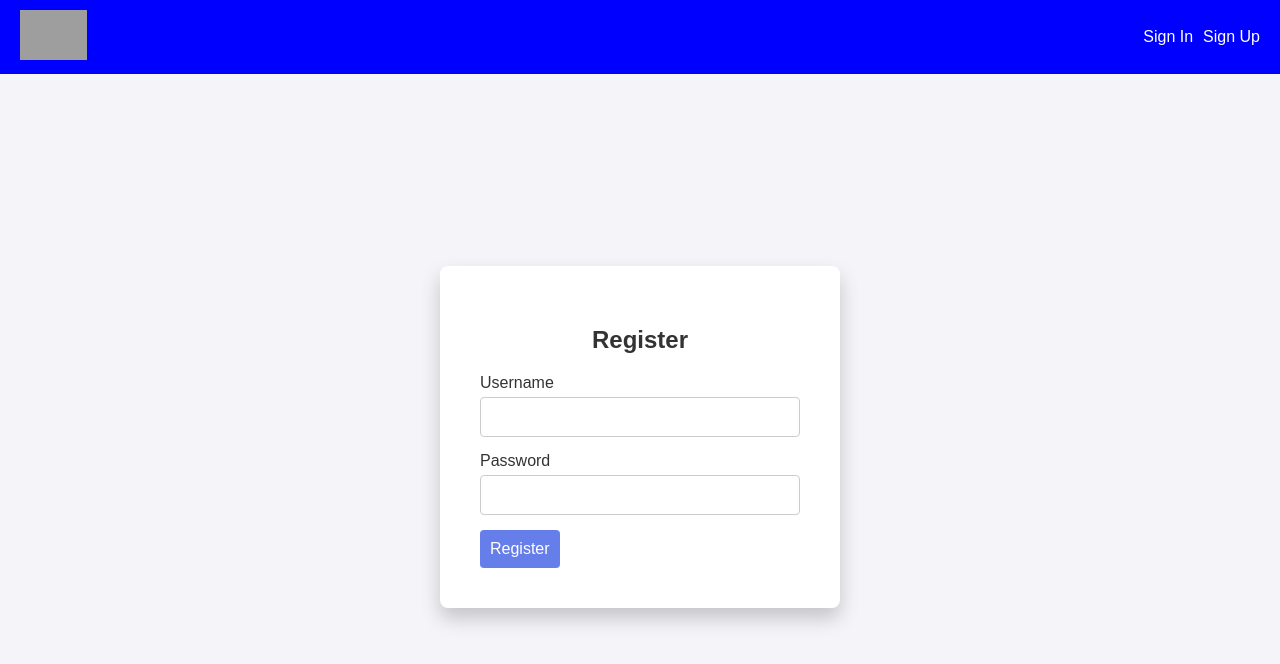
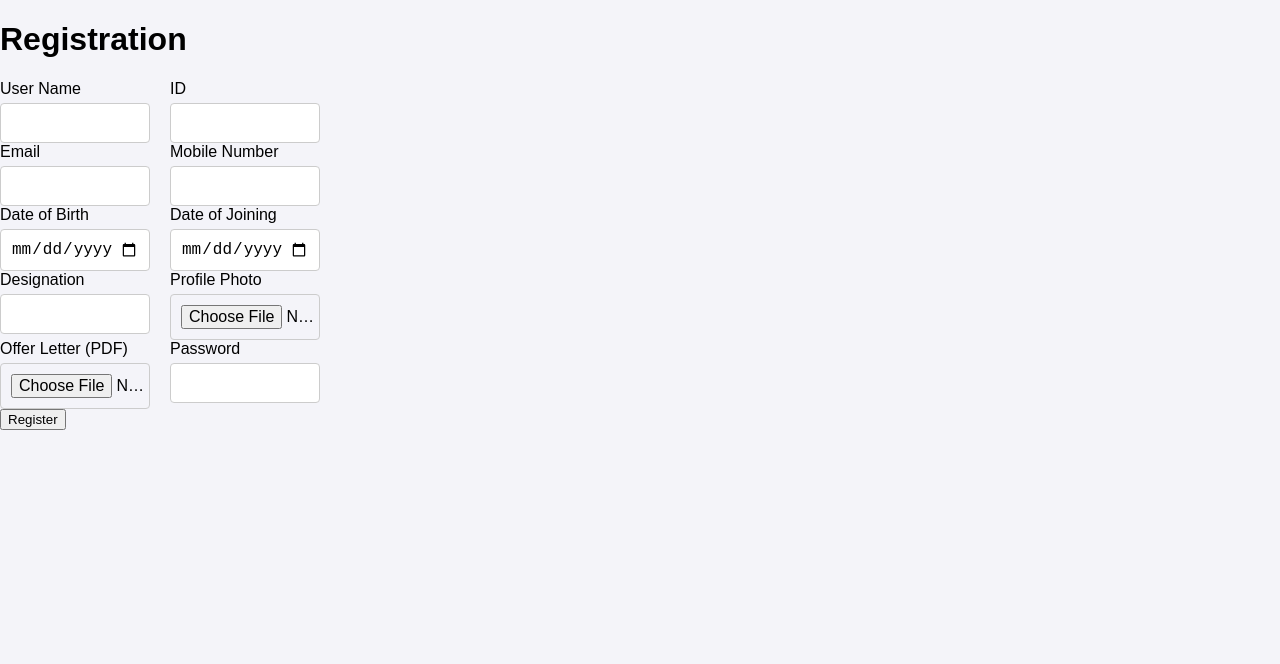
Before and after one commit to Mohan-Ganta/VTSEMP, a React (Vite) app: page /register in a window 1280 px wide. Shown: the top 664 px of the page. Built offline with nearby package versions, Linux system fonts and the light colour scheme; grey boxes are pictures that could not be loaded.

Commit message:
chhanged leave app

```diff
--- a/src/admin/dashboard/EmpDashboard.jsx
+++ b/src/admin/dashboard/EmpDashboard.jsx
@@ -8,6 +8,7 @@ function Empdashboard() {
       <header className="dashboard-header">
         <div className="logo">
           <img src="./../../public/logo-icon.png" alt="Logo" />
+          VTS
         </div>
         <div className="user-info">
           <span className="user-name">John Doe</span>
--- a/src/admin/leaves/Leave.jsx
+++ b/src/admin/leaves/Leave.jsx
@@ -5,10 +5,9 @@ import "./Leave.css";
 function LeavePage() {
   const [leaveRequests, setLeaveRequests] = useState([]);
   const [sortBy, setSortBy] = useState("");
-  const [filterBy, setFilterBy] = useState("");
+  const [filterBy, setFilterBy] = useState("Pending");
 
   useEffect(() => {
-    // Fetch leave requests from the server on component mount
     fetchLeaveRequests();
   }, []);
 
@@ -44,8 +43,43 @@ function LeavePage() {
   const sortLeaveRequests = (requests) => {
     if (sortBy === "date") {
       return [...requests].sort((a, b) => new Date(b.date) - new Date(a.date));
+    } else if (sortBy === "status") {
+      return [...requests].sort((a, b) => {
+        const statusA = a.status.toUpperCase();
+        const statusB = b.status.toUpperCase();
+        if (statusA < statusB) {
+          return -1;
+        }
+        if (statusA > statusB) {
+          return 1;
+        }
+        return 0;
+      });
     } else {
       return requests;
+    }
+  };
+
+  const handleStatusChange = async (e, index) => {
+    const { value } = e.target;
+    const updatedLeaveRequests = [...leaveRequests];
+    updatedLeaveRequests[index].status = value;
+    setLeaveRequests(updatedLeaveRequests);
+
+    try {
+      await axios.put(
+        `https://vtsemp-back.onrender.com/leave/${updatedLeaveRequests[index]._id}`,
+        {
+          status: value,
+        }
+      );
+    } catch (error) {
+      console.error("Error updating leave status:", error);
+      setLeaveRequests((prevRequests) => {
+        const rollbackRequests = [...prevRequests];
+        rollbackRequests[index].status = leaveRequests[index].status;
+        return rollbackRequests;
+      });
     }
   };
 
@@ -54,14 +88,15 @@ function LeavePage() {
       <div className="leave-page-header">
         <h1>Leave Requests</h1>
         <div className="leave-page-sort">
-          <label>Sort by:</label>
+          {/* <label>Sort by:</label>
           <select onChange={handleSortChange}>
             <option value="">None</option>
             <option value="date">Date</option>
-          </select>
+            <option value="status">Status</option>
+          </select> */}
           <label>Filter by Status:</label>
-          <select onChange={handleFilterChange}>
-            <option value="">All</option>
+          <select value={filterBy} onChange={handleFilterChange}>
+            <option value="Pending">Pending</option>
             <option value="Approved">Approved</option>
             <option value="Declined">Declined</option>
           </select>
@@ -85,7 +120,16 @@ function LeavePage() {
                 <td>{request.name}</td>
                 <td>{request.id}</td>
                 <td>{request.reason}</td>
-                <td>{request.status}</td>
+                <td>
+                  <select
+                    value={request.status}
+                    onChange={(e) => handleStatusChange(e, index)}
+                  >
+                    <option value="Pending">Pending</option>
+                    <option value="Approved">Approved</option>
+                    <option value="Declined">Declined</option>
+                  </select>
+                </td>
               </tr>
             )
           )}
--- a/src/components/Register.jsx
+++ b/src/components/Register.jsx
@@ -5,55 +5,222 @@ import Navbar from "./navbar/Navbar";
 import "./Register.css";
 
 function Register() {
-  const [username, setUsername] = useState("");
-  const [password, setPassword] = useState("");
-  const [error, setError] = useState("");
-  const navigate = useNavigate();
+  const [formData, setFormData] = useState({
+    username: "",
+    id: "",
+    email: "",
+    mobile: "",
+    dob: "",
+    doj: "",
+    designation: "",
+    profilePhoto: null,
+    offerLetter: null,
+    password: "",
+  });
+
+  const handleChange = (e) => {
+    const { name, value, files } = e.target;
+    if (files) {
+      setFormData({
+        ...formData,
+        [name]: files[0],
+      });
+    } else {
+      setFormData({
+        ...formData,
+        [name]: value,
+      });
+    }
+  };
 
   const handleSubmit = async (e) => {
     e.preventDefault();
+
+    const data = new FormData();
+    for (const key in formData) {
+      data.append(key, formData[key]);
+    }
+
     try {
-      await axios.post("https://vtsemp-back.onrender.com/register", {
-        username,
-        password,
-      });
-      navigate("/login");
-    } catch (err) {
-      if (err.response && err.response.status === 400) {
-        setError("Error registering user. Please try again.");
-      } else {
-        setError("An error occurred. Please try again later.");
-      }
-      console.error(err.message);
+      const response = await axios.post(
+        "https://vtsemp-back.onrender.com/register",
+        data
+        // {
+        //   headers: {
+        //     "Content-Type": "multipart/form-data",
+        //   },
+        // }
+      );
+      console.log(response.data);
+      alert("User registered successfully");
+    } catch (error) {
+      console.error("There was an error registering the user!", error);
+      alert("Failed to register user");
     }
   };
 
+  // const [username, setUsername] = useState("");
+  // const [password, setPassword] = useState("");
+  // const [error, setError] = useState("");
+  // const navigate = useNavigate();
+
+  // const handleSubmit = async (e) => {
+  //   e.preventDefault();
+  //   try {
+  //     await axios.post("https://vtsemp-back.onrender.com/register", {
+  //       username,
+  //       password,
+  //     });
+  //     navigate("/login");
+  //   } catch (err) {
+  //     if (err.response && err.response.status === 400) {
+  //       setError("Error registering user. Please try again.");
+  //     } else {
+  //       setError("An error occurred. Please try again later.");
+  //     }
+  //     console.error(err.message);
+  //   }
+  // };
+
   return (
-    <div className="register-container">
-      <Navbar />
-      <div className="form-ctn">
-        <form className="register-form" onSubmit={handleSubmit}>
-          <h2>Register</h2>
-          <div>
-            <label>Username</label>
+    <div className="registration-container">
+      <div className="registration-box">
+        <h1>Registration</h1>
+        <form onSubmit={handleSubmit}>
+          <div className="form-row">
+            <div className="input-group">
+              <label htmlFor="username">User Name</label>
               <input
                 type="text"
-              value={username}
-              onChange={(e) => setUsername(e.target.value)}
+                id="username"
+                name="username"
+                value={formData.username}
+                onChange={handleChange}
                 required
               />
             </div>
-          <div>
-            <label>Password</label>
+            <div className="input-group">
+              <label htmlFor="id">ID</label>
               <input
-              type="password"
-              value={password}
-              onChange={(e) => setPassword(e.target.value)}
+                type="text"
+                id="id"
+                name="id"
+                value={formData.id}
+                onChange={handleChange}
                 required
               />
             </div>
-          {error && <div className="error-message">{error}</div>}
-          <button type="submit">Register</button>
+          </div>
+          <div className="form-row">
+            <div className="input-group">
+              <label htmlFor="email">Email</label>
+              <input
+                type="email"
+                id="email"
+                name="email"
+                value={formData.email}
+                onChange={handleChange}
+                required
+              />
+            </div>
+            <div className="input-group">
+              <label htmlFor="mobile">Mobile Number</label>
+              <input
+                type="tel"
+                id="mobile"
+                name="mobile"
+                value={formData.mobile}
+                onChange={handleChange}
+                required
+              />
+            </div>
+          </div>
+          <div className="form-row">
+            <div className="input-group">
+              <label htmlFor="dob">Date of Birth</label>
+              <input
+                type="date"
+                id="dob"
+                name="dob"
+                value={formData.dob}
+                onChange={handleChange}
+                required
+              />
+            </div>
+            <div className="input-group">
+              <label htmlFor="doj">Date of Joining</label>
+              <input
+                type="date"
+                id="doj"
+                name="doj"
+                value={formData.doj}
+                onChange={handleChange}
+                required
+              />
+            </div>
+          </div>
+          <div className="form-row">
+            <div className="input-group">
+              <label htmlFor="designation">Designation</label>
+              <input
+                type="designation"
+                id="designation"
+                name="designation"
+                value={formData.designation}
+                onChange={handleChange}
+                required
+              />
+              {/* <select
+              id="designation"
+              name="designation"
+              value={formData.designation}
+              onChange={handleChange}
+              required
+            >
+              <option value="">Choose Designation</option>
+              <option value="Manager">Manager</option>
+              <option value="Developer">Developer</option>
+              <option value="Designer">Designer</option>
+              <option value="Analyst">Analyst</option>
+            </select> */}
+            </div>
+            <div className="input-group">
+              <label htmlFor="profilePhoto">Profile Photo</label>
+              <input
+                type="file"
+                id="profilePhoto"
+                name="profilePhoto"
+                accept="image/*"
+                onChange={handleChange}
+              />
+            </div>
+          </div>
+          <div className="form-row">
+            <div className="input-group">
+              <label htmlFor="offerLetter">Offer Letter (PDF)</label>
+              <input
+                type="file"
+                id="offerLetter"
+                name="offerLetter"
+                accept="application/pdf"
+                onChange={handleChange}
+              />
+            </div>
+            <div className="input-group">
+              <label htmlFor="password">Password</label>
+              <input
+                type="password"
+                id="password"
+                name="password"
+                value={formData.password}
+                onChange={handleChange}
+                required
+              />
+            </div>
+          </div>
+          <button type="submit" className="registration-button">
+            Register
+          </button>
         </form>
       </div>
     </div>
--- a/src/employee/dashboard/EmpDashboard.jsx
+++ b/src/employee/dashboard/EmpDashboard.jsx
@@ -28,7 +28,7 @@ function EmpDashboard() {
     try {
       const token = localStorage.getItem("token");
       const response = await axios.get(
-        "https://vtsemp-back.onrender.com/dashboard",
+        // "https://vtsemp-back.onrender.com/dashboard",
         {
           headers: { Authorization: `Bearer ${token}` },
         }
```
Lines whose indentation alone changed are shown as unchanged.
